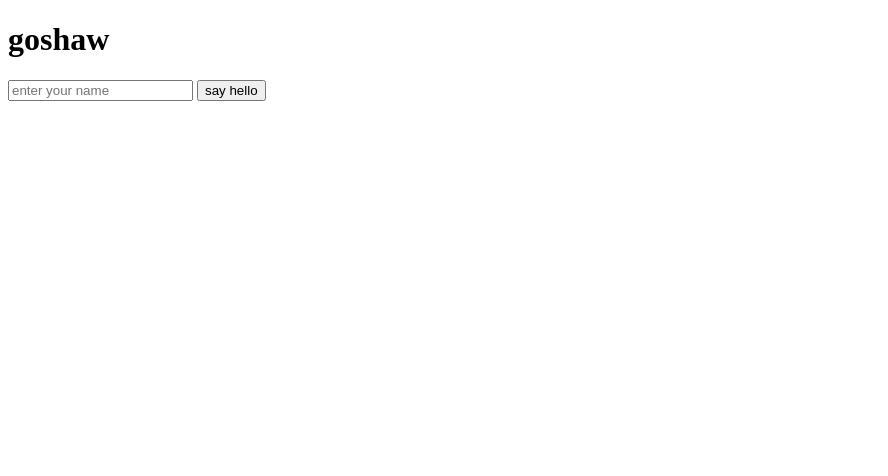
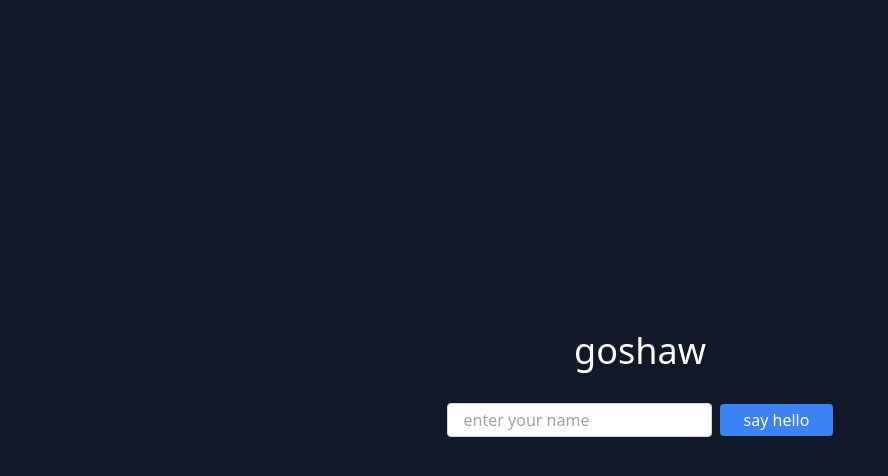
Before and after one commit to abdealijaroli/goshaw, a plain HTML site: page static/index.html in a window 1280 px wide. Shown: the whole page, without its empty margins (0-888 px from the left). Drawn offline with nearby package versions, Linux system fonts and the light colour scheme.

Commit message:
add: tailwind cdn

```diff
--- a/static/index.html
+++ b/static/index.html
@@ -3,16 +3,18 @@
 <head>
     <title>goshaw</title>
     <script src="https://unpkg.com/htmx.org"></script>
+    <link href="https://cdn.jsdelivr.net/npm/tailwindcss@2.2.19/dist/tailwind.min.css" rel="stylesheet">
+</head>
+<body class="bg-gray-900 flex items-center justify-center h-screen">
+    <div class="text-center">
+        <h1 class="text-4xl mb-8 text-white">goshaw</h1>
 
-</head>
-<body>
-    <h1>goshaw</h1>
+        <form hx-post="/hello" hx-trigger="submit" hx-target="#greeting" class="flex flex-row items-center">
+            <input type="text" name="name" placeholder="enter your name" class="px-4 py-1 border border-gray-300 rounded mr-2">
+            <button type="submit" class="bg-blue-500 text-white px-6 py-1 rounded hover:bg-blue-600">say hello</button>
+        </form>
 
-    <form hx-get="/hello" hx-trigger="submit" hx-target="#greeting">
-        <input type="text" name="name" placeholder="enter your name">
-        <button type="submit">say hello</button>
-    </form>
-
-    <div id="greeting"></div>
+        <div id="greeting" class="mt-8 text-2xl text-white"></div>
+    </div>
 </body>
 </html>
```
